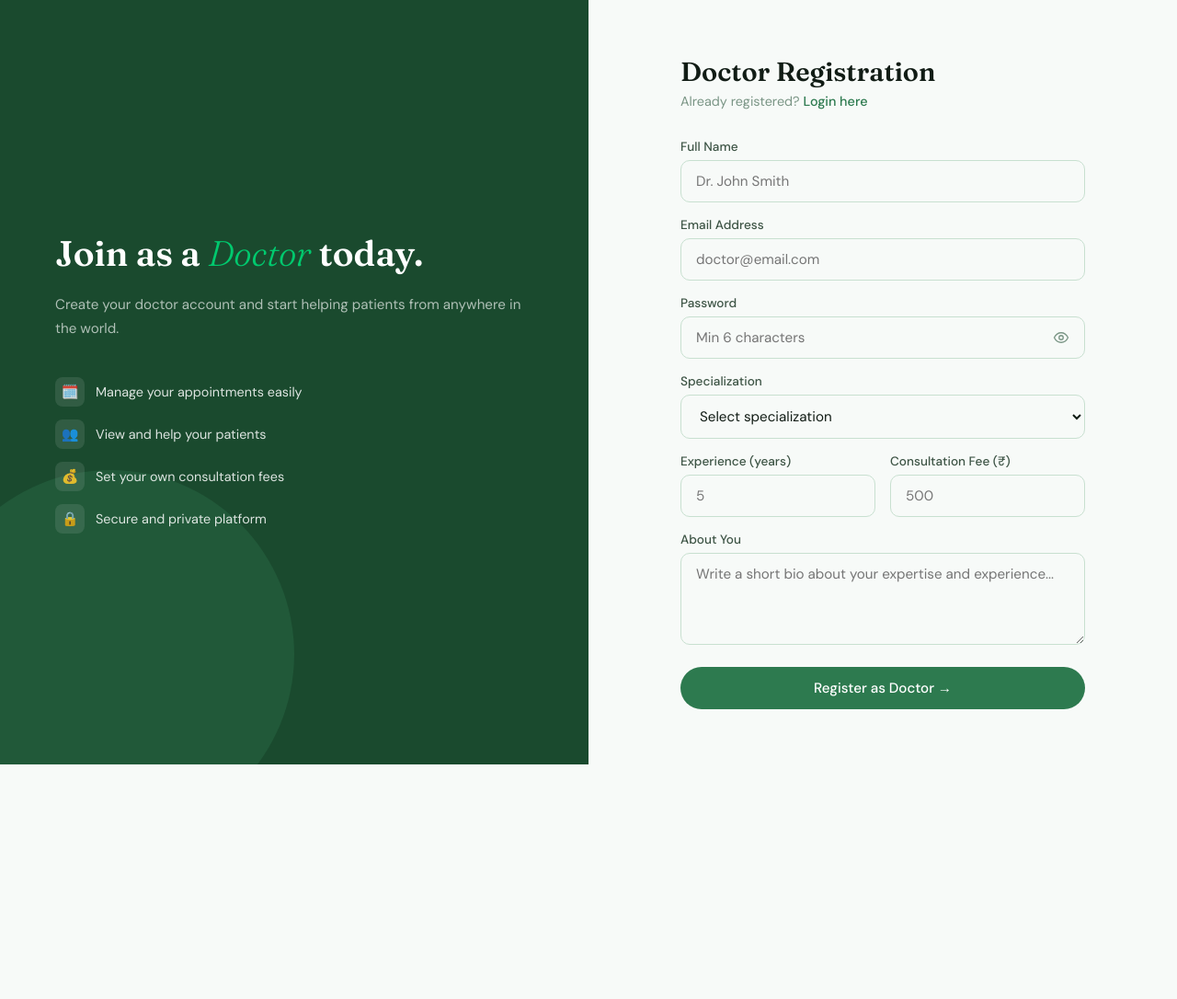
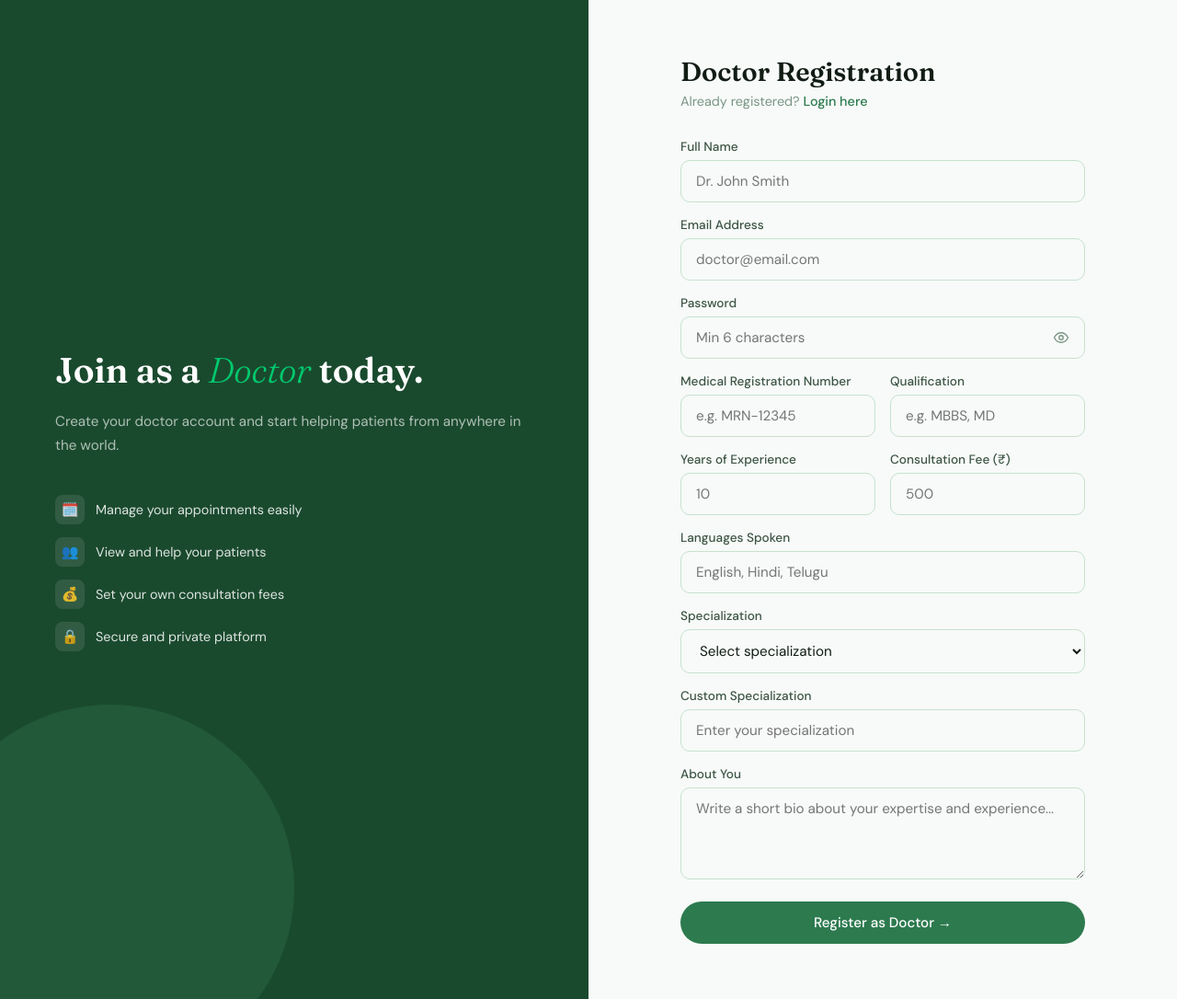
Before and after one commit to thevekshitha/MediConnect, a Flask app: page /doctor/register in a window 1280 px wide. Shown: the part 68-1154 px from the top of the page at 92% size. Before the commit the page ends 899 px from the top, so only its background shows below. Run offline with Flask 3, Linux system fonts and the light colour scheme.

Commit message:
Describe your changes

```diff
--- a/mediconnect/app.py
+++ b/mediconnect/app.py
@@ -2,7 +2,7 @@ from flask import Flask, render_template, request, redirect, url_for, session, f
 from werkzeug.security import generate_password_hash, check_password_hash
 from werkzeug.utils import secure_filename
 from flask_sqlalchemy import SQLAlchemy
-from sqlalchemy import func
+from sqlalchemy import func, text
 from datetime import datetime
 import os
 import json
@@ -43,6 +43,11 @@ class Doctor(db.Model):
     email = db.Column(db.String(120), unique=True, nullable=False)
     password = db.Column(db.String(200), nullable=False)
     specialization = db.Column(db.String(100), nullable=False)
+    medical_registration_number = db.Column(db.String(100))
+    qualification = db.Column(db.String(150))
+    years_of_experience = db.Column(db.Integer)
+    consultation_fee = db.Column(db.Float, default=0.0)
+    languages_spoken = db.Column(db.String(200))
     experience = db.Column(db.Integer)
     fee = db.Column(db.Float, default=0.0)
     availability = db.Column(db.String(200), default="Mon-Fri, 9am-5pm")
@@ -100,6 +105,27 @@ class MedicineReminder(db.Model):
 
 
 # ─────────────────────────────────────────────
+# DATABASE HELPERS
+# ─────────────────────────────────────────────
+
+def ensure_doctor_columns():
+    inspector = db.inspect(db.engine)
+    existing_columns = {column["name"] for column in inspector.get_columns("doctor")}
+
+    with db.engine.begin() as connection:
+        if "medical_registration_number" not in existing_columns:
+            connection.execute(text("ALTER TABLE doctor ADD COLUMN medical_registration_number VARCHAR(100)"))
+        if "qualification" not in existing_columns:
+            connection.execute(text("ALTER TABLE doctor ADD COLUMN qualification VARCHAR(150)"))
+        if "years_of_experience" not in existing_columns:
+            connection.execute(text("ALTER TABLE doctor ADD COLUMN years_of_experience INTEGER"))
+        if "consultation_fee" not in existing_columns:
+            connection.execute(text("ALTER TABLE doctor ADD COLUMN consultation_fee FLOAT"))
+        if "languages_spoken" not in existing_columns:
+            connection.execute(text("ALTER TABLE doctor ADD COLUMN languages_spoken VARCHAR(200)"))
+
+
+# ─────────────────────────────────────────────
 # SEED DEMO DOCTORS
 # ─────────────────────────────────────────────
 
@@ -109,31 +135,43 @@ def seed_demo_doctors():
             Doctor(name="Priya Sharma", email="priya@mediconnect.com",
                    password=generate_password_hash("doctor123"),
                    specialization="Cardiologist", experience=12, fee=800,
+                   medical_registration_number="MRN-001", qualification="MBBS, MD",
+                   years_of_experience=12, consultation_fee=800, languages_spoken="English, Hindi",
                    availability="Mon-Sat, 9am-6pm",
                    about="Expert in cardiovascular diseases with 12 years at Apollo Hospital."),
             Doctor(name="Ravi Kumar", email="ravi@mediconnect.com",
                    password=generate_password_hash("doctor123"),
                    specialization="General Physician", experience=8, fee=300,
+                   medical_registration_number="MRN-002", qualification="MBBS, DNB",
+                   years_of_experience=8, consultation_fee=300, languages_spoken="English, Telugu",
                    availability="Mon-Fri, 10am-7pm",
                    about="Experienced general physician specialising in chronic disease management."),
             Doctor(name="Anita Reddy", email="anita@mediconnect.com",
                    password=generate_password_hash("doctor123"),
                    specialization="Dermatologist", experience=6, fee=600,
+                   medical_registration_number="MRN-003", qualification="MBBS, MD",
+                   years_of_experience=6, consultation_fee=600, languages_spoken="English, Kannada",
                    availability="Tue-Sun, 11am-5pm",
                    about="Skin specialist with expertise in acne, eczema, and cosmetic dermatology."),
             Doctor(name="Suresh Patel", email="suresh@mediconnect.com",
                    password=generate_password_hash("doctor123"),
                    specialization="Orthopedic", experience=15, fee=900,
+                   medical_registration_number="MRN-004", qualification="MBBS, MS",
+                   years_of_experience=15, consultation_fee=900, languages_spoken="English, Gujarati",
                    availability="Mon-Fri, 9am-4pm",
                    about="Senior orthopedic surgeon specialising in joint replacement and sports injuries."),
             Doctor(name="Meena Nair", email="meena@mediconnect.com",
                    password=generate_password_hash("doctor123"),
                    specialization="Pediatrician", experience=10, fee=400,
+                   medical_registration_number="MRN-005", qualification="MBBS, DCH",
+                   years_of_experience=10, consultation_fee=400, languages_spoken="English, Malayalam",
                    availability="Mon-Sat, 8am-6pm",
                    about="Child health specialist with a gentle approach and expertise in vaccinations."),
             Doctor(name="Arun Joshi", email="arun@mediconnect.com",
                    password=generate_password_hash("doctor123"),
                    specialization="Psychiatrist", experience=9, fee=700,
+                   medical_registration_number="MRN-006", qualification="MBBS, MD",
+                   years_of_experience=9, consultation_fee=700, languages_spoken="English, Hindi",
                    availability="Tue-Sat, 2pm-8pm",
                    about="Mental health specialist providing therapy and medication management."),
         ]
@@ -669,18 +707,52 @@ def delete_doctor_account():
 @app.route("/doctor/register", methods=["GET", "POST"])
 def doctor_register():
     if request.method == "POST":
-        email = request.form["email"]
+        name = request.form.get("name", "").strip()
+        email = request.form.get("email", "").strip()
+        password = request.form.get("password", "").strip()
+        medical_registration_number = request.form.get("medical_registration_number", "").strip()
+        qualification = request.form.get("qualification", "").strip()
+        years_of_experience_value = request.form.get("years_of_experience", "").strip()
+        consultation_fee_value = request.form.get("consultation_fee", "").strip()
+        languages_spoken = request.form.get("languages_spoken", "").strip()
+        specialization = request.form.get("specialization", "").strip()
+        custom_specialization = request.form.get("custom_specialization", "").strip()
+
+        if not all([name, email, password, medical_registration_number, qualification, years_of_experience_value, consultation_fee_value, languages_spoken, specialization]):
+            flash("Please fill in all required fields.", "error")
+            return redirect(url_for("doctor_register"))
+
         if Doctor.query.filter_by(email=email).first():
             flash("Email already registered.", "error")
             return redirect(url_for("doctor_register"))
 
+        if specialization == "Other":
+            selected_specialization = custom_specialization
+            if not selected_specialization:
+                flash("Please enter your custom specialization.", "error")
+                return redirect(url_for("doctor_register"))
+        else:
+            selected_specialization = specialization
+
+        try:
+            experience_value = int(years_of_experience_value)
+            fee_value = float(consultation_fee_value)
+        except ValueError:
+            flash("Please enter valid numeric values for years of experience and consultation fee.", "error")
+            return redirect(url_for("doctor_register"))
+
         new_doctor = Doctor(
-            name=request.form["name"],
+            name=name,
             email=email,
-            password=generate_password_hash(request.form["password"]),
-            specialization=request.form["specialization"],
-            experience=int(request.form["experience"]),
-            fee=float(request.form["fee"]),
+            password=generate_password_hash(password),
+            specialization=selected_specialization,
+            medical_registration_number=medical_registration_number,
+            qualification=qualification,
+            years_of_experience=experience_value,
+            consultation_fee=fee_value,
+            languages_spoken=languages_spoken,
+            experience=experience_value,
+            fee=fee_value,
             about=request.form.get("about", "")
         )
         db.session.add(new_doctor)
@@ -794,6 +866,7 @@ def logout():
 # ─────────────────────────────────────────────
 with app.app_context():
     db.create_all()
+    ensure_doctor_columns()
     seed_demo_doctors()
 
 if __name__ == "__main__":
--- a/mediconnect/templates/doctor_register.html
+++ b/mediconnect/templates/doctor_register.html
@@ -72,6 +72,15 @@
               </button>
             </div>
           </div>
+          <div class="form-grid">
+            <div class="form-group"><label>Medical Registration Number</label><input type="text" name="medical_registration_number" placeholder="e.g. MRN-12345" required /></div>
+            <div class="form-group"><label>Qualification</label><input type="text" name="qualification" placeholder="e.g. MBBS, MD" required /></div>
+          </div>
+          <div class="form-grid">
+            <div class="form-group"><label>Years of Experience</label><input type="number" name="years_of_experience" placeholder="10" min="0" required /></div>
+            <div class="form-group"><label>Consultation Fee (₹)</label><input type="number" name="consultation_fee" placeholder="500" min="0" step="0.01" required /></div>
+          </div>
+          <div class="form-group"><label>Languages Spoken</label><input type="text" name="languages_spoken" placeholder="English, Hindi, Telugu" required /></div>
           <div class="form-group">
             <label>Specialization</label>
             <select name="specialization" required>
@@ -90,9 +99,9 @@
               <option value="Other">Other</option>
             </select>
           </div>
-          <div class="form-grid">
-            <div class="form-group"><label>Experience (years)</label><input type="number" name="experience" placeholder="5" min="0" required /></div>
-            <div class="form-group"><label>Consultation Fee (₹)</label><input type="number" name="fee" placeholder="500" min="0" required /></div>
+          <div class="form-group custom-specialization" id="custom-specialization-group">
+            <label>Custom Specialization</label>
+            <input type="text" name="custom_specialization" placeholder="Enter your specialization" />
           </div>
           <div class="form-group"><label>About You</label><textarea name="about" placeholder="Write a short bio about your expertise and experience..."></textarea></div>
         </div>
@@ -101,4 +110,25 @@
     </div>
   </div>
 </div>
+
+<script>
+document.addEventListener('DOMContentLoaded', () => {
+  const specializationSelect = document.querySelector('select[name="specialization"]');
+  const customGroup = document.getElementById('custom-specialization-group');
+  const customInput = document.querySelector('input[name="custom_specialization"]');
+
+  const toggleCustomSpecialization = () => {
+    if (!specializationSelect || !customGroup || !customInput) return;
+    const showCustom = specializationSelect.value === 'Other';
+    customGroup.classList.toggle('show', showCustom);
+    customInput.required = showCustom;
+    if (!showCustom) {
+      customInput.value = '';
+    }
+  };
+
+  toggleCustomSpecialization();
+  specializationSelect?.addEventListener('change', toggleCustomSpecialization);
+});
+</script>
 {% endblock %}
```
